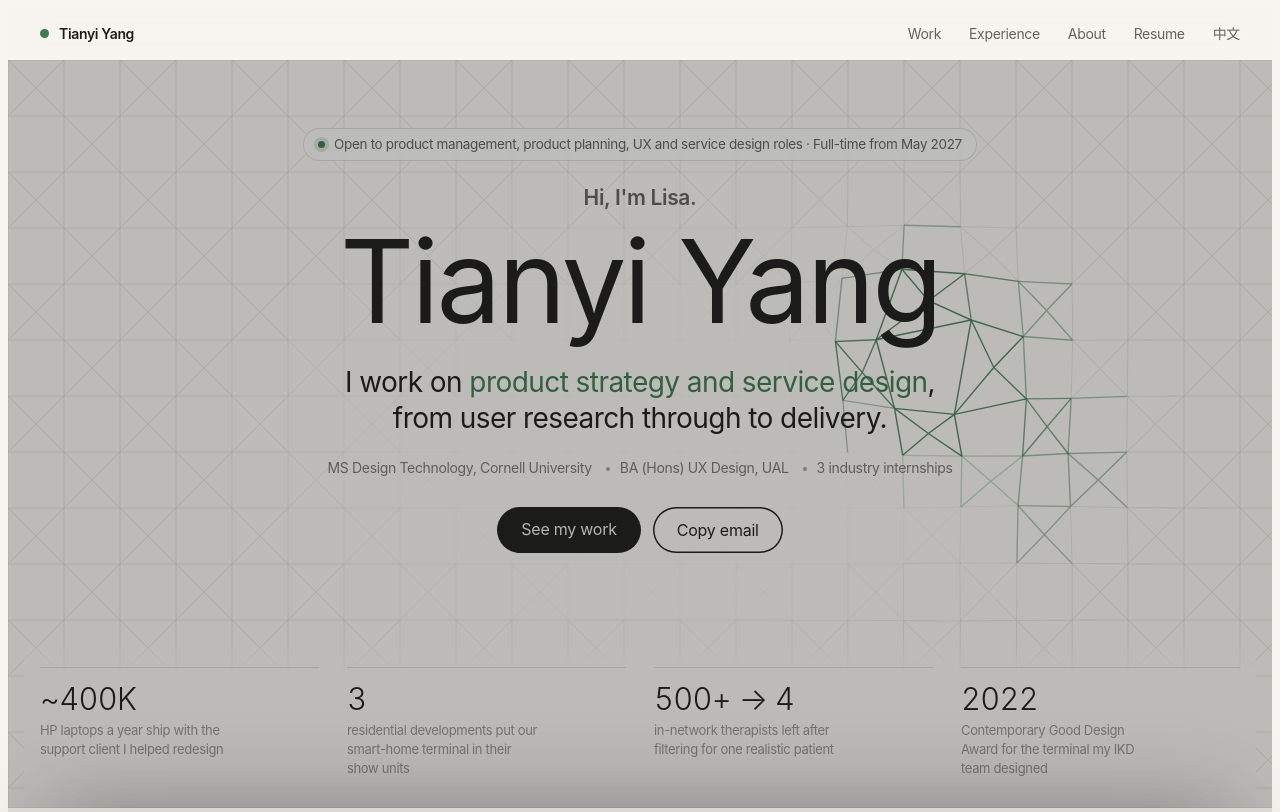
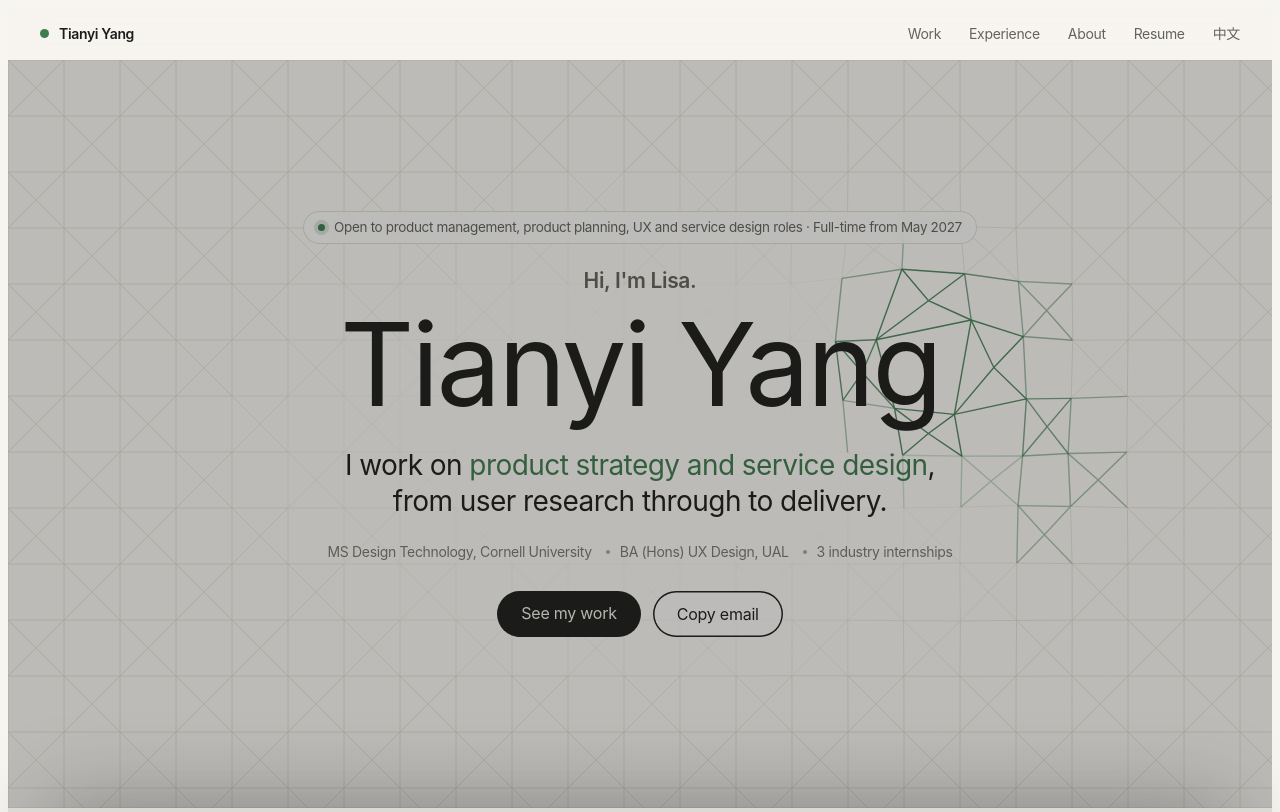
Before and after one commit to yangtianyi1229/yangtianyi1229.github.io, a plain HTML site: page index.html in a window 1280 px wide. Shown: the top 812 px of the page. Drawn offline with Linux system fonts and the light colour scheme; animation ran at ten frames a second.

Commit message:
First screen without the results strip
Co-Authored-By: Claude Opus 5.5 <noreply@anthropic.com>
Claude-Session: https://claude.ai/code/session_01YcRn3q8VtgX2ctJU9zeLVV

```diff
--- a/index.html
+++ b/index.html
@@ -663,7 +663,7 @@ html[lang="zh-CN"] :is(h1,h2,h3,h4,.big){font-family:"ZH Latin","Noto Serif SC",
 html[lang="zh-CN"] .hc-copy h4,html[lang="zh-CN"] .case-top h1{letter-spacing:-.02em}
 
 /* First screen: what she is looking for, and a few results */
-.hero{grid-template-rows:1fr auto}
+.hero{grid-template-rows:1fr}
 .hero .hint{display:none}
 .hero .avail{display:inline-flex;align-items:center;gap:9px;margin-bottom:22px;padding:7px 15px;border-radius:999px;background:rgba(255,255,255,.7);box-shadow:inset 0 0 0 1px var(--rule);font-size:13.5px;line-height:1.4;color:var(--ink-2);-webkit-backdrop-filter:blur(6px);backdrop-filter:blur(6px);text-wrap:balance}
 .hero .avail i{flex:none;width:7px;height:7px;border-radius:50%;background:var(--green);box-shadow:0 0 0 4px color-mix(in srgb,var(--green) 18%,transparent)}
@@ -683,7 +683,7 @@ html[lang="zh-CN"] .hero .pf-t{max-width:17em}
 .hero .sub{margin-top:26px}
 .hero .meta{margin-top:22px;opacity:.85}
 .hero .ctas{margin-top:34px}
-.hero .copy{padding-bottom:72px}
+.hero .copy{padding-bottom:40px}
 .hero .proof{padding-top:26px}
 @media (max-width:860px){.hero .avail{margin-bottom:24px}.hero .copy{padding-bottom:40px}}
 @media (min-width:861px) and (max-height:820px){.hero{height:auto;min-height:calc(100vh - 52px)}.hero .copy{padding-top:32px;padding-bottom:52px}.hero .avail{margin-bottom:22px}.hero .ctas{margin-top:28px}}
@@ -711,12 +711,6 @@ html[lang="zh-CN"] .hero .pf-t{max-width:17em}
       <div class="ctas"><a class="pill primary" href="#work">See my work</a><button class="pill ghost" id="copy" type="button">Copy email</button></div>
     </div>
     <span class="hint mono" aria-hidden="true"><i></i>Move or press anywhere</span>
-    <div class="proof">
-      <div><p class="pf-n">~400K</p><p class="pf-t">HP laptops a year ship with the support client I helped redesign</p></div>
-      <div><p class="pf-n">3</p><p class="pf-t">residential developments put our smart-home terminal in their show units</p></div>
-      <div><p class="pf-n">500+ → 4</p><p class="pf-t">in-network therapists left after filtering for one realistic patient</p></div>
-      <div><p class="pf-n">2022</p><p class="pf-t">Contemporary Good Design Award for the terminal my IKD team designed</p></div>
-    </div>
   </header>
 
   <div class="sheet s1"><div class="wrap">
@@ -1656,5 +1650,6 @@ if(start==='zh')set('zh');})();
 
 
 
+
 </body>
 </html>
```
